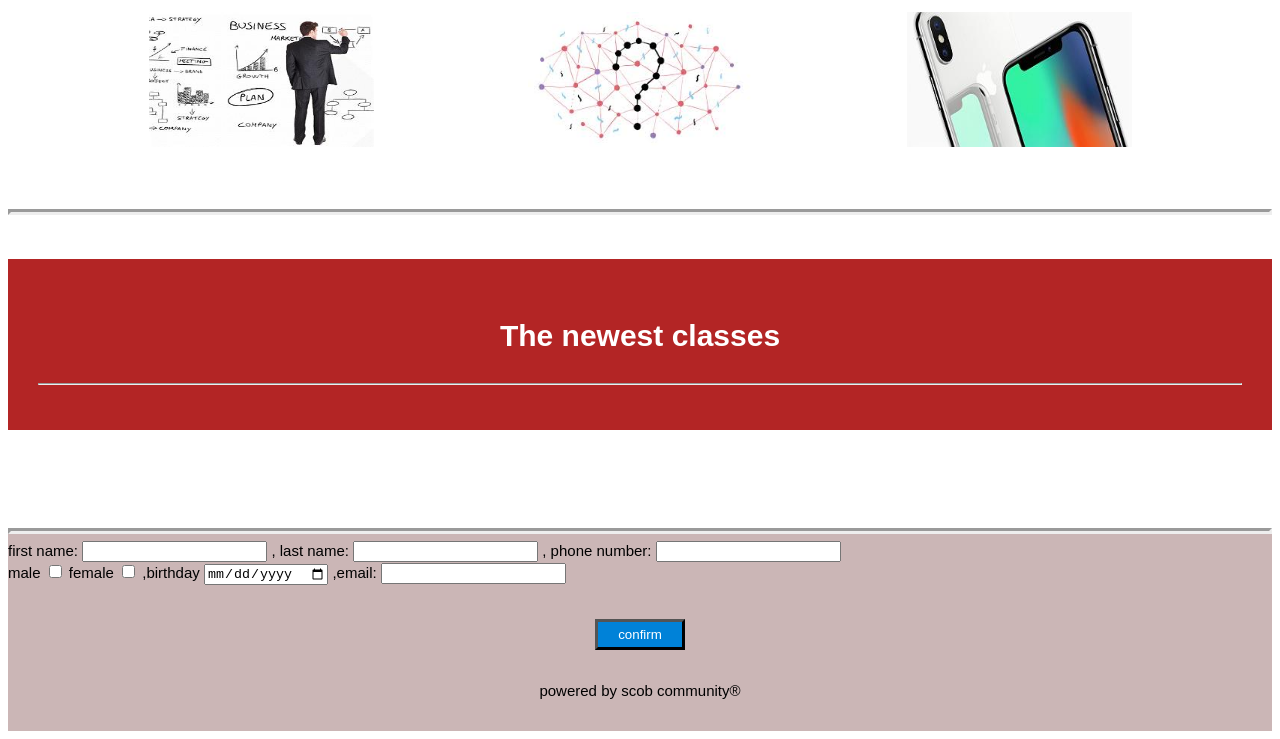
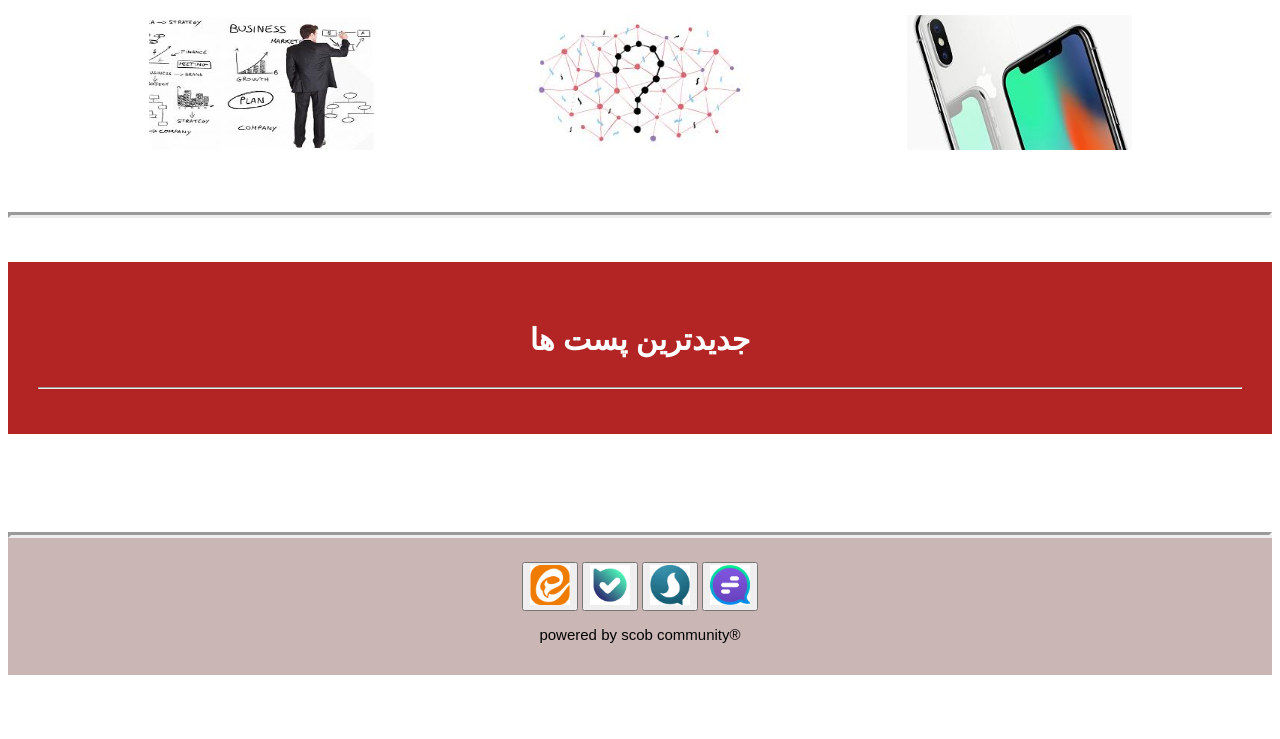
Before and after one commit to RedDragon8406/node, a website: page node end/static/main.html in a window 1280 px wide. Shown: the part 728-1467 px from the top of the page. After the commit the page ends 1411 px from the top, so only its background shows below. Drawn offline with Linux system fonts and the light colour scheme.

Commit message:
changing in css and back-end

```diff
--- a/node end/static/css/c.css
+++ b/node end/static/css/c.css
@@ -22,7 +22,7 @@
     background-color: rgb(179, 37, 37);
     padding: 70px;
     color:white;
-    font-family: Arial, Helvetica, sans-serif;
+    font-family:Arial, Helvetica, sans-serif;
     font-size: 40px;
 }
 
--- a/node end/static/main.html
+++ b/node end/static/main.html
@@ -19,11 +19,12 @@
     <body>
         <header>
         <div class="header" align="center">
-            <span>seven connections business online! </span>
+            <span>اسکوب|Scob </span>
             <hr/>
         </div>
         <nav align="right">
-
+            <ul>
+            <li><img src="images/menu.png" style="width:75px;height: 75px;" alt=""></li>
             <ul>
                 <li><a href="#">مسترکد</a></li>
                 <li><a href="#">آموزش ها</a>
@@ -36,6 +37,7 @@
                 <li><a href="#">دانلود</a></li>
                 <li><a href="#">تماس با ما</a></li>
             </ul>
+        </ul>
             <ul>
             <li class="li_header" style="height: 77px;">
                 <form>
@@ -90,7 +92,7 @@
     <br>
     <br>
     <div class="class">
-        <p>The newest classes</p>
+        <p>جدیدترین پست ها</p>
         <hr>
     </div>
     <br>
@@ -98,35 +100,16 @@
     <br>
     <br>
     <br>
-
-
     </main>
     <footer class="footer">
         <hr style="color: black;border-width: unset;">
-        <span>first name:</span>
-        <input type="text" id="firstname" />
-        <span>,    last name:</span>
-        <input type="text" id="lastname"/>
-        <span>,    phone number:</span>
-        <input type="text"  />
-        <br>
-        <span>male</span>
-        <input type="checkbox" />
-        <span>female</span>
-        <input type="checkbox" />
-        <span>,birthday</span>
-        <input type="date" />
-        <span>,email:</span>
-        <input type="email" />
-        <br>
-        <br>
         <br>
         <div align="center">
-           <form>
-               <button id="footer_button" class="footer_button">confirm</button>
-           </form>
+            <button id="eeta"><img src="images/download (1).png" style="width: 40px;height: 40px;" alt=""></button>
+            <button id="bale"><img src="images/download (3).jpg" style="width: 40px;height: 40px;" alt=""></button>
+            <button id="souroosh"><img src="images/download (4).jpg" style="width: 40px;height: 40px;" alt=""></button>
+            <button id="gap"><img src="images/download (5).jpg" style="width: 40px;height: 40px;" alt=""></button>
         </div>
-        <br>
         <p align="center">powered by scob community®</p>
         <br>
     </footer>
```
Also changed, not shown: Front-end/js/function.js (+10 -19 lines), Front-end/main.html (+1 -1 lines), Front-end/menu.html (added, +7 -0 lines), node end/static/images/download (1).png (added), node end/static/images/download (3).jpg (added), node end/static/images/download (4).jpg (added), node end/static/images/download (5).jpg (added), node end/static/images/menu.png (added).
